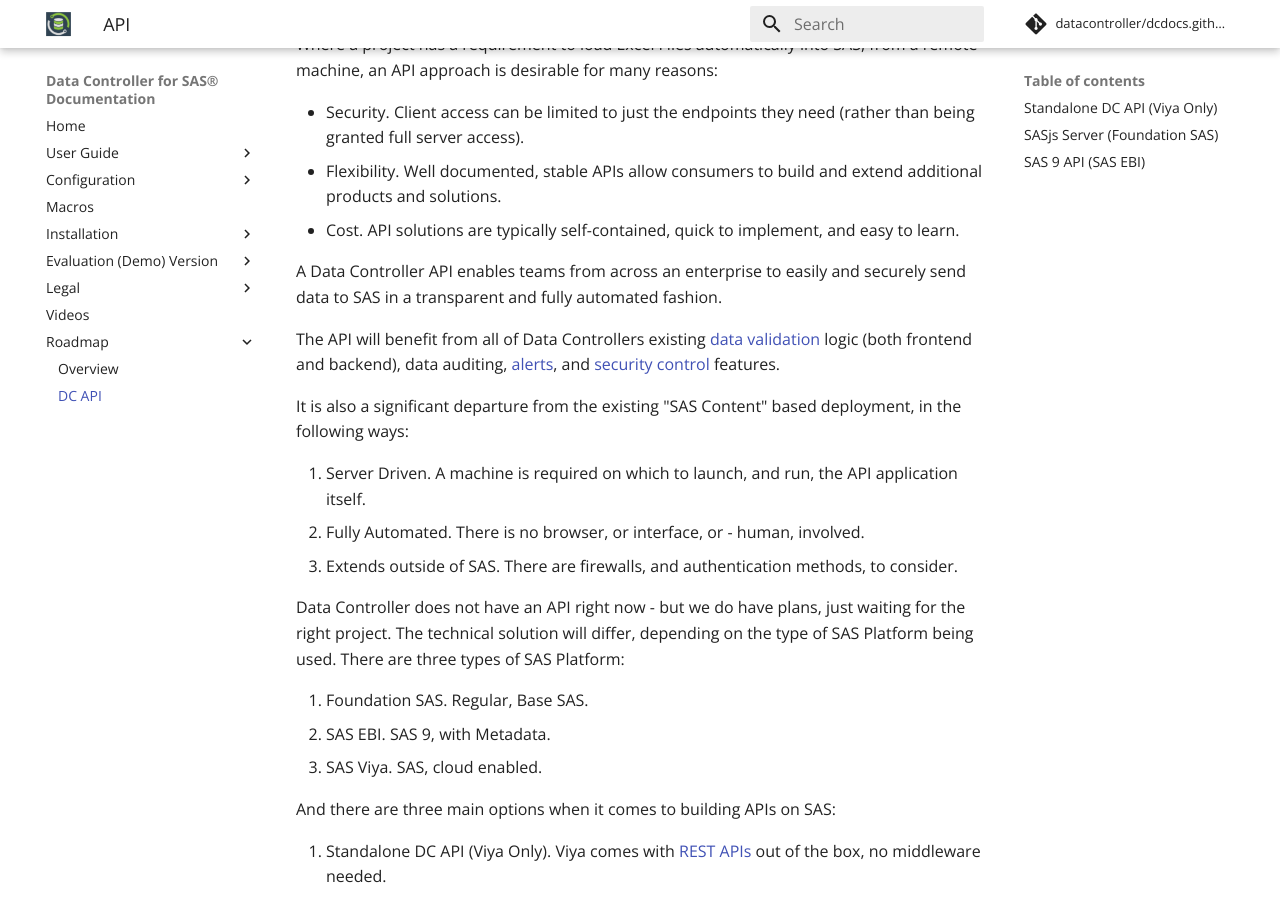
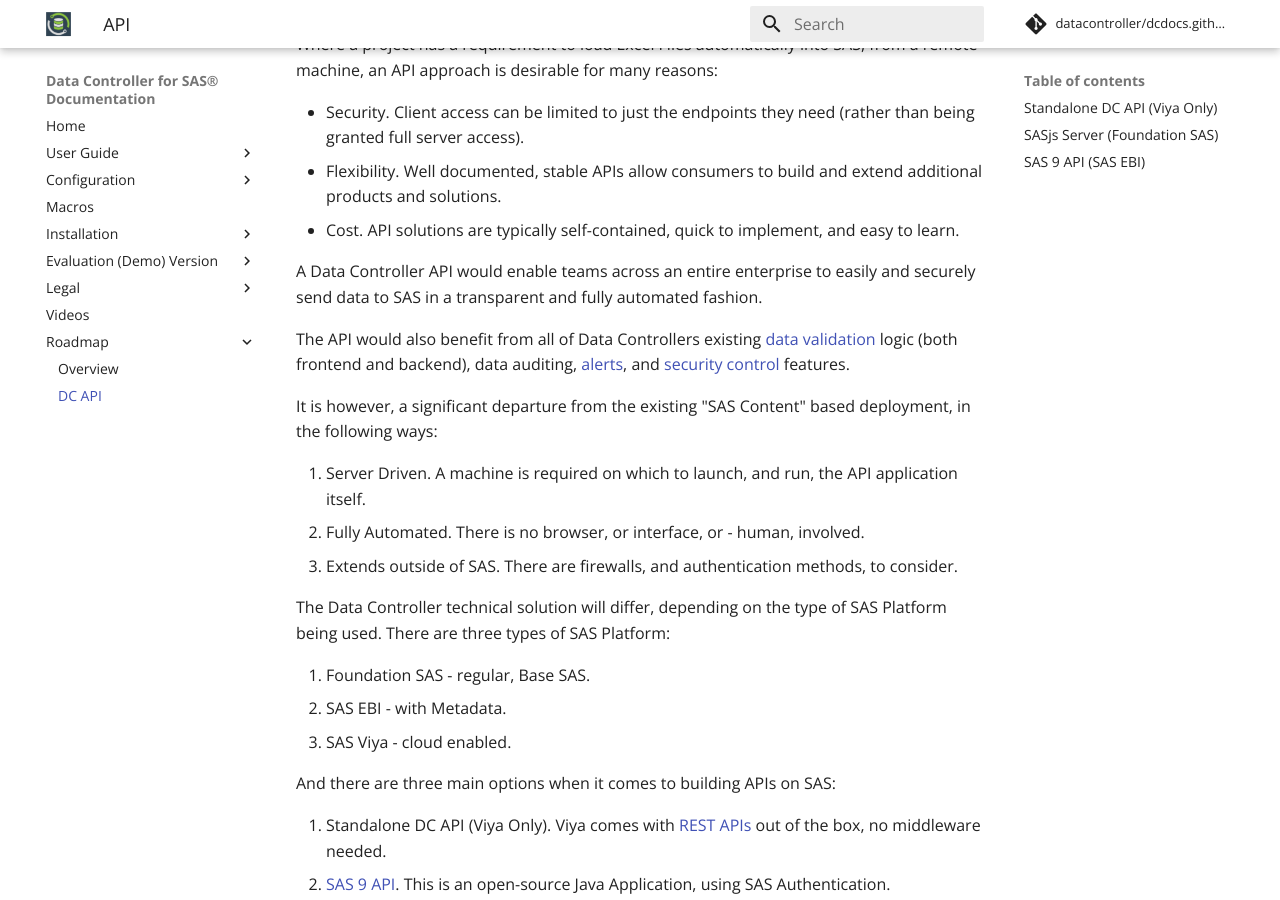
Before and after one commit to datacontroller/docs.datacontroller.io, an MkDocs documentation site: the page built from docs/api.md, in a window 1280 px wide and 900 px high, scrolled down 271 px. Built offline with MkDocs 1.6.1 and Material for MkDocs 9.7.7, drawn with Linux system fonts in a browser that asks for light colours; comment, search, counter and statistics services are not loaded; some of the changed text lies outside the part shown.

Commit message:
chore: automated commit

```diff
--- a/docs/api.md
+++ b/docs/api.md
@@ -15,21 +15,21 @@
 * Flexibility.  Well documented, stable APIs allow consumers to build and extend additional products and solutions.
 * Cost. API solutions are typically self-contained, quick to implement, and easy to learn.
 
-A Data Controller API enables teams from across an enterprise to easily and securely send data to SAS in a transparent and fully automated fashion.
+A Data Controller API would enable teams across an entire enterprise to easily and securely send data to SAS in a transparent and fully automated fashion.
 
-The API will benefit from all of Data Controllers existing [data validation](https://docs.datacontroller.io/dcc-validations/) logic (both frontend and backend), data auditing, [alerts](https://docs.datacontroller.io/emails/), and [security control](https://docs.datacontroller.io/dcc-security/) features.
+The API would also benefit from all of Data Controllers existing [data validation](https://docs.datacontroller.io/dcc-validations/) logic (both frontend and backend), data auditing, [alerts](https://docs.datacontroller.io/emails/), and [security control](https://docs.datacontroller.io/dcc-security/) features.
 
-It is also a significant departure from the existing "SAS Content" based deployment, in the following ways:
+It is however, a significant departure from the existing "SAS Content" based deployment, in the following ways:
 
 1. Server Driven.  A machine is required on which to launch, and run, the API application itself.
 2. Fully Automated.  There is no browser, or interface, or - human, involved.
 3. Extends outside of SAS.  There are firewalls, and authentication methods, to consider.
 
-Data Controller does not have an API right now - but we do have plans, just waiting for the right project.  The technical solution will differ, depending on the type of SAS Platform being used.  There are three types of SAS Platform:
+The Data Controller technical solution will differ, depending on the type of SAS Platform being used.  There are three types of SAS Platform:
 
-1. Foundation SAS.  Regular, Base SAS.
-2. SAS EBI.  SAS 9, with Metadata.
-3. SAS Viya.  SAS, cloud enabled.
+1. Foundation SAS - regular, Base SAS.
+2. SAS EBI - with Metadata.
+3. SAS Viya - cloud enabled.
 
 And there are three main options when it comes to building APIs on SAS:
 
```
Also changed, not shown: other parts of docs/api.md (+4 -3 lines), docs/roadmap.md (+1 -17 lines).
